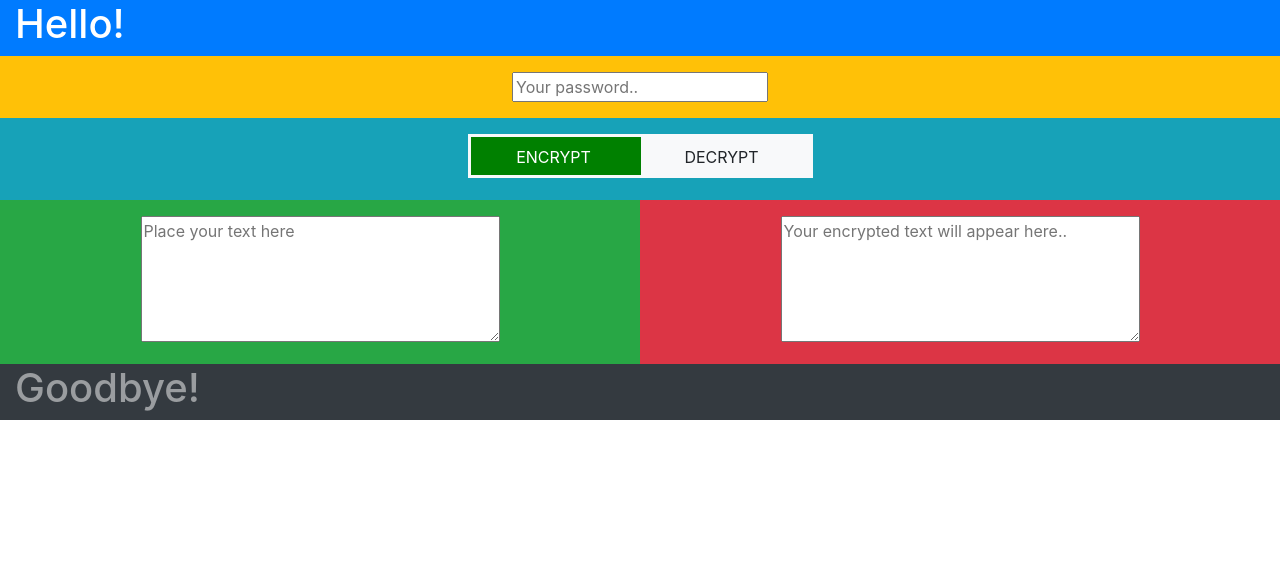
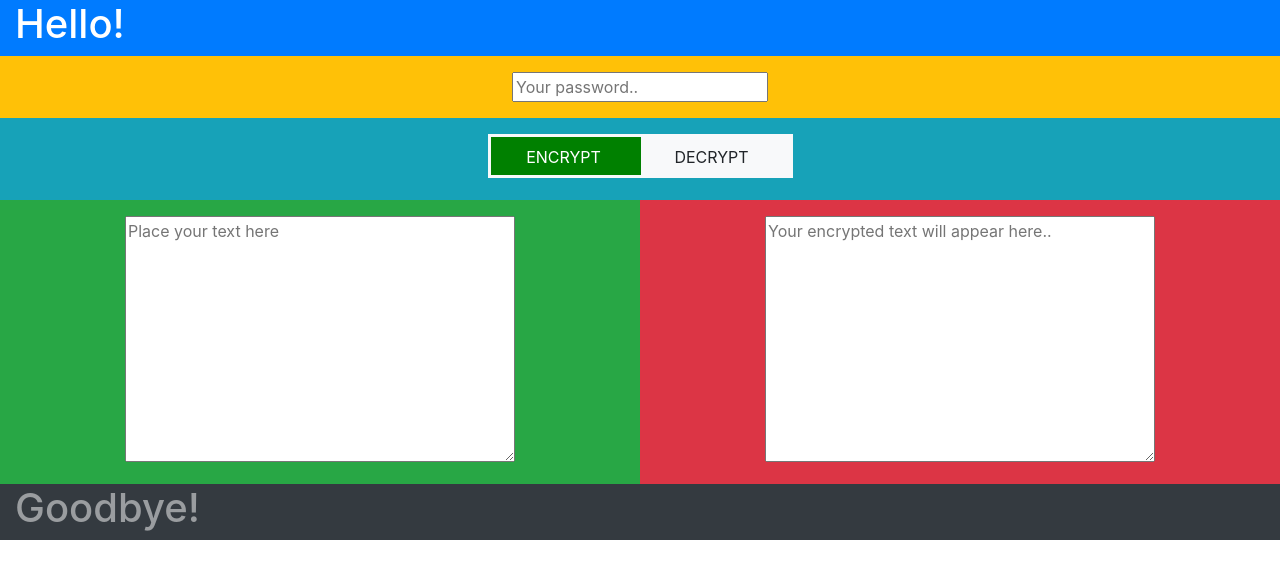
Before and after one commit to IsleBeeGun/encryptor, a React (Create React App) app: page / in a window 1280 px wide. Shown: the top 578 px of the page. Built offline with nearby package versions, Linux system fonts and the light colour scheme.

Commit message:
Adjust sizes for elements, add sass var to Toggle.scss

```diff
--- a/src/components/Encryptor/EncryptedText/EncryptedText.jsx
+++ b/src/components/Encryptor/EncryptedText/EncryptedText.jsx
@@ -19,7 +19,7 @@ class EncryptedText extends React.Component {
   render() {
     return (
       <div className="EncryptedText col bg-danger text-white">
-        <textarea placeholder="Your encrypted text will appear here.." onChange={this.handleEncryptedTextChange} rows="5" cols="33" />
+        <textarea placeholder="Your encrypted text will appear here.." onChange={this.handleEncryptedTextChange} rows="10" cols="36" />
       </div>
     );
   }
--- a/src/components/Encryptor/RawText/RawText.jsx
+++ b/src/components/Encryptor/RawText/RawText.jsx
@@ -19,7 +19,7 @@ class RawText extends React.Component {
   render() {
     return (
       <div className="RawText col bg-success text-white">
-        <textarea placeholder="Place your text here" onChange={this.handleRawTextChange} rows="5" cols="33" />
+        <textarea placeholder="Place your text here" onChange={this.handleRawTextChange} rows="10" cols="36" />
       </div>
     );
   }
--- a/src/components/Encryptor/Toggle/Toggle.scss
+++ b/src/components/Encryptor/Toggle/Toggle.scss
@@ -1,6 +1,9 @@
 .Toggle {
   text-align: center;
 }
+
+$label-width: 150px;
+$switch-width: $label-width*2;
 
 .switch {
     display: inline-block;
@@ -8,14 +11,14 @@
     position: relative;
     margin: 1rem;
     height: 44px;
-    width: 345px;
+    width: $switch-width + 5px;
   }
 
   .switch-label {
     position: relative;
     z-index: 2;
     float: left;
-    width: 170px;
+    width: $label-width;
     line-height: 47px;
     text-align: center;
     cursor: pointer;
@@ -40,7 +43,7 @@
   }
 
   .switch-input:checked + .switch-label-on ~ .switch-selection {
-    left: 172px;
+    left: $label-width + 2px;
   }
 
   .switch-selection {
@@ -49,7 +52,7 @@
     z-index: 1;
     top: 3px;
     left: 3px;
-    width: 170px;
+    width: $label-width;
     height: 38px;
     background-color: green;
     transition: 500ms cubic-bezier(0.075, 0.820, 0.165, 1.000);
```
